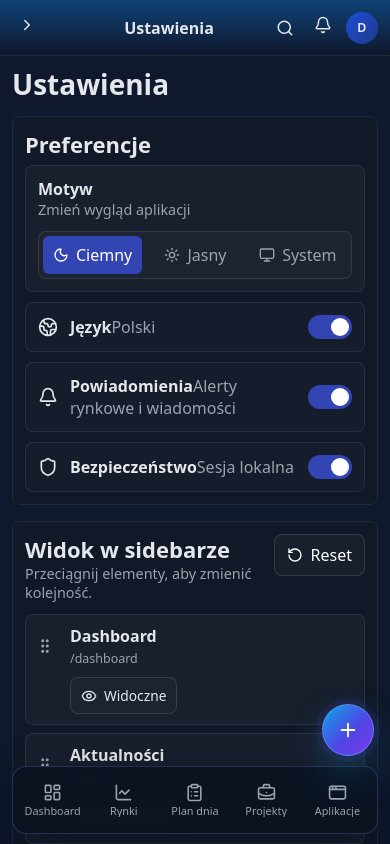
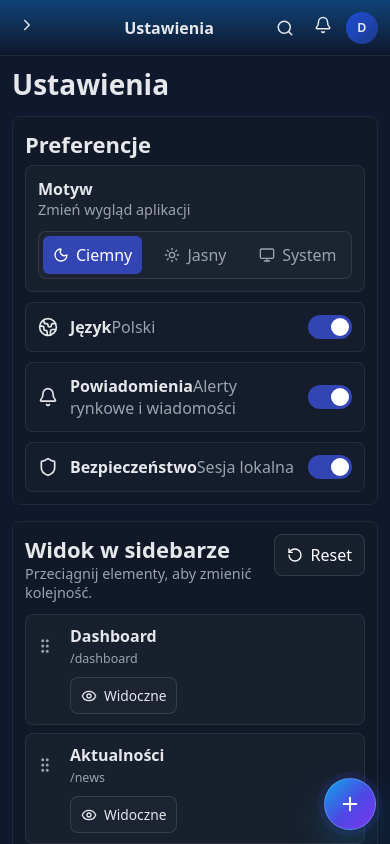
Before and after one commit to DamJanJot/dj-widgets, a React (Vite) app: page /settings in a window 390 px wide. Shown: the top 844 px of the page. Built offline with nearby package versions, Linux system fonts and the light colour scheme.

Commit message:
remove mobile quick dock

```diff
--- a/src/App.tsx
+++ b/src/App.tsx
@@ -19,7 +19,6 @@ import RouteMemory from './components/RouteMemory'
 import FloatingOrbitumButton from './components/FloatingOrbitumButton'
 import OrbitumContextMenu from './components/OrbitumContextMenu'
 import GlobalKeyboardShortcuts from './components/GlobalKeyboardShortcuts'
-import MobileQuickDock from './components/MobileQuickDock'
 
 export default function App() {
   return (
@@ -51,7 +50,6 @@ export default function App() {
         </div>
       </div>
       <FloatingOrbitumButton />
-      <MobileQuickDock />
       <OrbitumContextMenu />
     </div>
   )
--- a/src/components/MobileQuickDock.tsx
+++ /dev/null
@@ -1,38 +0,0 @@
-import { NavLink } from 'react-router-dom'
-import { AppWindow, BriefcaseBusiness, ClipboardList, LayoutDashboard, LineChart, Newspaper } from 'lucide-react'
-import { useSidebarConfig, type SidebarItemId } from '@/hooks/use-sidebar-config'
-
-const dockItems: SidebarItemId[] = ['dashboard', 'markets', 'dayPlan', 'projects', 'apps']
-
-const icons: Partial<Record<SidebarItemId, typeof LayoutDashboard>> = {
-  dashboard: LayoutDashboard,
-  news: Newspaper,
-  markets: LineChart,
-  dayPlan: ClipboardList,
-  projects: BriefcaseBusiness,
-  apps: AppWindow,
-}
-
-export default function MobileQuickDock() {
-  const { visibleItems } = useSidebarConfig()
-  const items = dockItems
-    .map((id) => visibleItems.find((item) => item.id === id))
-    .filter((item): item is NonNullable<typeof item> => !!item)
-    .slice(0, 5)
-
-  if (!items.length) return null
-
-  return (
-    <nav className="mobile-quick-dock" aria-label="Szybka nawigacja mobilna">
-      {items.map((item) => {
-        const Icon = icons[item.id] ?? LayoutDashboard
-        return (
-          <NavLink className="mobile-dock-item" to={item.path} key={item.id} aria-label={item.label}>
-            <Icon size={19} />
-            <span>{item.label}</span>
-          </NavLink>
-        )
-      })}
-    </nav>
-  )
-}
--- a/src/styles.css
+++ b/src/styles.css
@@ -310,10 +310,6 @@ html.light .topbar.is-scrolled{
 .context-menu-actions small{
   color:var(--muted);
   font-size:.72rem;
-}
-
-.mobile-quick-dock{
-  display:none;
 }
 
 /* scrim dla mobile */
@@ -3036,63 +3032,6 @@ html.light .quick-actions a{
     font-size:28px;
   }
 
-  .content{
-    padding-bottom:96px;
-  }
-
-  .mobile-quick-dock{
-    position:fixed;
-    left:12px;
-    right:12px;
-    bottom:calc(10px + env(safe-area-inset-bottom));
-    z-index:1350;
-    display:grid;
-    grid-template-columns:repeat(5,minmax(0,1fr));
-    gap:4px;
-    padding:6px;
-    border:1px solid rgba(124,140,255,.24);
-    border-radius:14px;
-    background:rgba(11,18,32,.92);
-    box-shadow:0 18px 46px rgba(2,6,23,.42);
-    backdrop-filter:blur(14px);
-  }
-
-  html.light .mobile-quick-dock{
-    background:rgba(248,250,252,.94);
-    box-shadow:0 18px 46px rgba(15,23,42,.16);
-  }
-
-  .mobile-dock-item{
-    min-width:0;
-    min-height:54px;
-    display:flex;
-    flex-direction:column;
-    align-items:center;
-    justify-content:center;
-    gap:4px;
-    border-radius:10px;
-    color:var(--muted);
-    font-size:.68rem;
-    line-height:1;
-  }
-
-  .mobile-dock-item span{
-    max-width:100%;
-    overflow:hidden;
-    text-overflow:ellipsis;
-    white-space:nowrap;
-  }
-
-  .mobile-dock-item.active{
-    color:#fff;
-    background:var(--accent);
-  }
-
-  .floating-orbitum{
-    right:16px;
-    bottom:calc(88px + env(safe-area-inset-bottom));
-  }
-
   .clock-strip,
   .currency-grid,
   .gold-stats,
```
